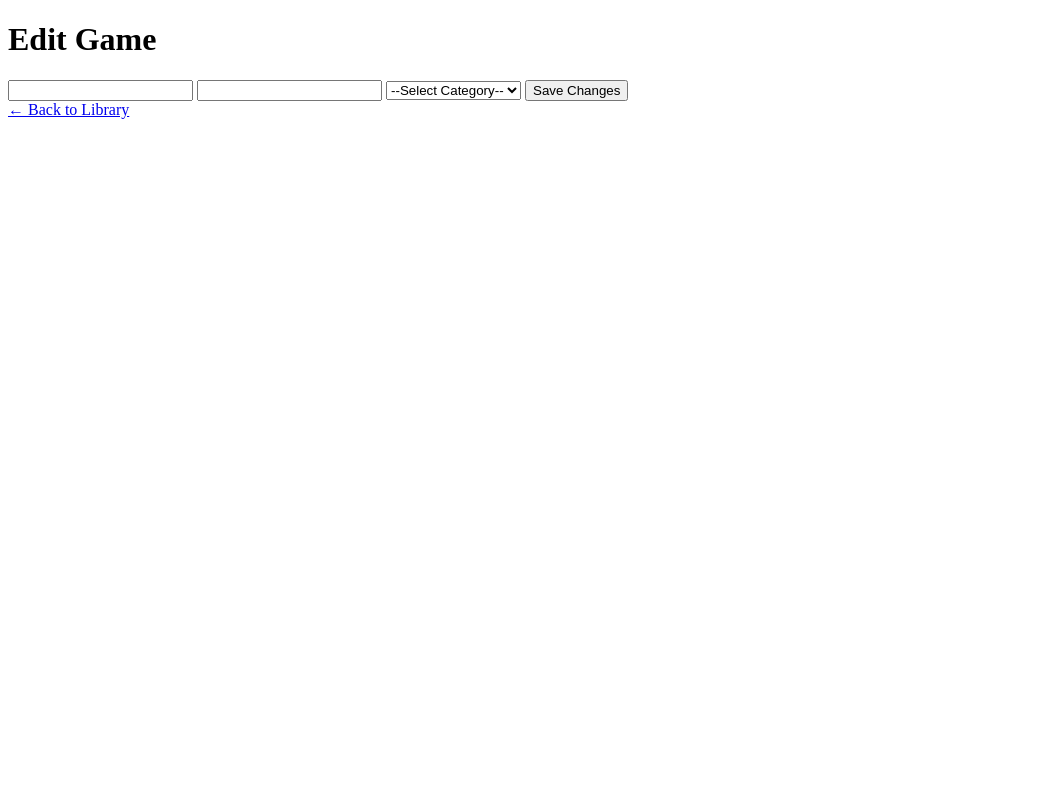
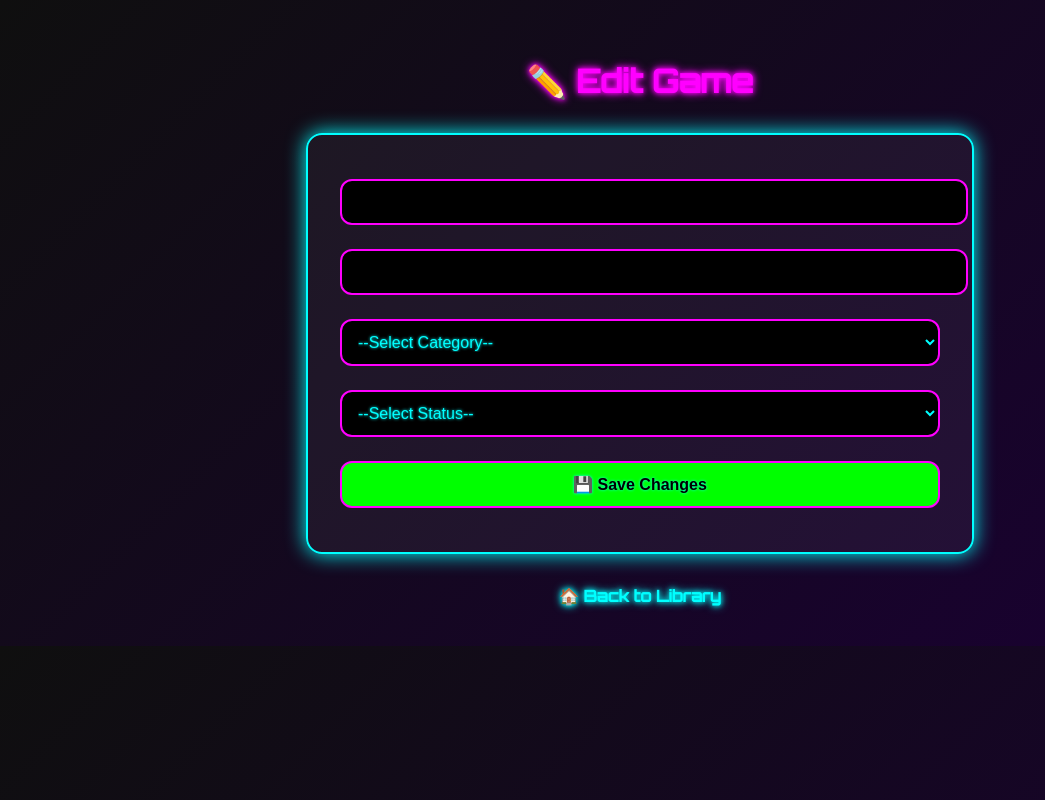
Before and after one commit to mistera101/game-library-app, a FastAPI app: page /edit/1 in a window 1280 px wide. Shown: the whole page, without its empty margins (0-1045 px from the left). Run offline with FastAPI, Linux system fonts and the light colour scheme.

Commit message:
💡 Neon arcade theme and UI improvements

```diff
--- a/templates/edit.html
+++ b/templates/edit.html
@@ -1,24 +1,115 @@
 <!DOCTYPE html>
-<html>
+<html lang="en">
 <head>
-    <title>Edit Game</title>
+  <meta charset="UTF-8">
+  <title>Edit Game - Game Library</title>
+  <meta name="viewport" content="width=device-width, initial-scale=1.0">
+  <style>
+    @import url('https://fonts.googleapis.com/css2?family=Orbitron:wght@500&display=swap');
+
+    body {
+      font-family: 'Orbitron', sans-serif;
+      background: linear-gradient(135deg, #0f0f0f, #1a0033);
+      color: #0ff;
+      padding: 2rem;
+      text-shadow: 0 0 5px #0ff, 0 0 10px #0ff;
+    }
+
+    h1 {
+      text-align: center;
+      color: #f0f;
+      text-shadow: 0 0 5px #f0f, 0 0 10px #f0f;
+    }
+
+    form {
+      max-width: 600px;
+      margin: 2rem auto;
+      background: rgba(255, 255, 255, 0.05);
+      border: 2px solid #0ff;
+      border-radius: 16px;
+      padding: 2rem;
+      box-shadow: 0 0 20px #0ff;
+      animation: pulse 3s infinite ease-in-out;
+    }
+
+    input, select, button {
+      width: 100%;
+      margin: 0.75rem 0;
+      padding: 0.75rem;
+      font-size: 1rem;
+      border-radius: 12px;
+      border: 2px solid #f0f;
+      background: #000;
+      color: #0ff;
+      text-shadow: 0 0 3px #0ff;
+    }
+
+    input:focus, select:focus {
+      outline: none;
+      box-shadow: 0 0 10px #f0f;
+    }
+
+    button {
+      background: #0f0;
+      color: #000;
+      font-weight: bold;
+      cursor: pointer;
+      transition: background 0.3s ease;
+    }
+
+    button:hover {
+      background: #ff0;
+    }
+
+    a {
+      display: block;
+      text-align: center;
+      margin-top: 1rem;
+      color: #0ff;
+      text-decoration: none;
+      font-weight: bold;
+    }
+
+    a:hover {
+      text-decoration: underline;
+    }
+
+    @keyframes pulse {
+      0% { box-shadow: 0 0 15px #0ff; }
+      50% { box-shadow: 0 0 30px #0ff; }
+      100% { box-shadow: 0 0 15px #0ff; }
+    }
+  </style>
 </head>
 <body>
-    <h1>Edit Game</h1>
+
+<h1>✏️ Edit Game</h1>
+
 <form action="/edit/{{ game.id }}" method="post">
   <input type="text" name="name" value="{{ game.name }}" required>
   <input type="text" name="barcode" value="{{ game.barcode }}" required>
 
   <select name="category" required>
     <option value="">--Select Category--</option>
-            {% for cat in ["Sports", "Action", "Racing", "Adventure", "Fighting", "Shooter"] %}
-                <option value="{{ cat }}" {% if game.category == cat %}selected{% endif %}>{{ cat }}</option>
-            {% endfor %}
+    <option value="Sports" {% if game.category == "Sports" %}selected{% endif %}>🏅 Sports</option>
+    <option value="Action" {% if game.category == "Action" %}selected{% endif %}>⚔️ Action</option>
+    <option value="Racing" {% if game.category == "Racing" %}selected{% endif %}>🏎️ Racing</option>
+    <option value="Adventure" {% if game.category == "Adventure" %}selected{% endif %}>🗺️ Adventure</option>
+    <option value="Fighting" {% if game.category == "Fighting" %}selected{% endif %}>🥊 Fighting</option>
+    <option value="Shooter" {% if game.category == "Shooter" %}selected{% endif %}>🔫 Shooter</option>
   </select>
 
-        <button type="submit">Save Changes</button>
+  <select name="status" required>
+    <option value="">--Select Status--</option>
+    <option value="Wishlist" {% if game.status == "Wishlist" %}selected{% endif %}>📚 Wishlist</option>
+    <option value="Played" {% if game.status == "Played" %}selected{% endif %}>🎮 Played</option>
+    <option value="Completed" {% if game.status == "Completed" %}selected{% endif %}>✅ Completed</option>
+  </select>
+
+  <button type="submit">💾 Save Changes</button>
 </form>
 
-    <a href="/">← Back to Library</a>
+<a href="/">🏠 Back to Library</a>
+
 </body>
 </html>
```
Lines whose indentation alone changed are shown as unchanged.
